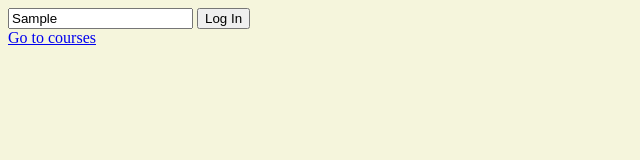
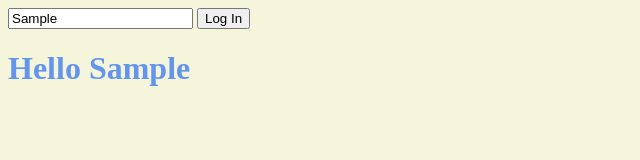
Before and after one commit to K-0joo/Vanilla-JS-Challenge, a plain HTML site: page index.html in a window 1280 px wide. Both pictures are taken after typing "Sample" into the empty fields and a click on the input "Log In". Shown: the whole page, without its empty margins (0-640 px from the left). Drawn offline with Linux system fonts and the light colour scheme.

Commit message:
4.4 Getting Username

```diff
--- a/index.html
+++ b/index.html
@@ -19,7 +19,7 @@
                 placeholder="What is your name?"/>
             <input type="submit" value="Log In"/>
         </form>
-        <a href="https://nomadcoders.co">Go to courses</a>
+        <h1 id="greeting" class="hidden"> </h1>
         <script src="js/app.js"></script>
     </body>
 </html>
--- a/js/app.js
+++ b/js/app.js
@@ -1,22 +1,17 @@
 const loginForm = document.querySelector("#login-form");
 const loginInput = document.querySelector("#login-form input");
+const greeting = document.querySelector("#greeting");
 
-const link = document.querySelector("a");
+const HIDDEN_CLASSNAME = "hidden";
 
 function onLoginSubmit(event){
     event.preventDefault();
-    console.log(loginInput.value);
-    // const username = loginInput.value;
-    // console.log(username);
+    loginForm.classList.add(HIDDEN_CLASSNAME);
+    const username = loginInput.value;
+    greeting.innerText = "Hello " + username;
+    greeting.innerText = `Hello ${username}`;
+    greeting.classList.remove(HIDDEN_CLASSNAME);
 }
 
-function handleLinkClick(event){
-    event.preventDefault();
-    console.dir(event);
-    alert("click");
-}
 
 loginForm.addEventListener("submit", onLoginSubmit);
-link.addEventListener("click", handleLinkClick);
-
-// 브라우저가 실행시켜주고, 내용을 전달해준다.
```
